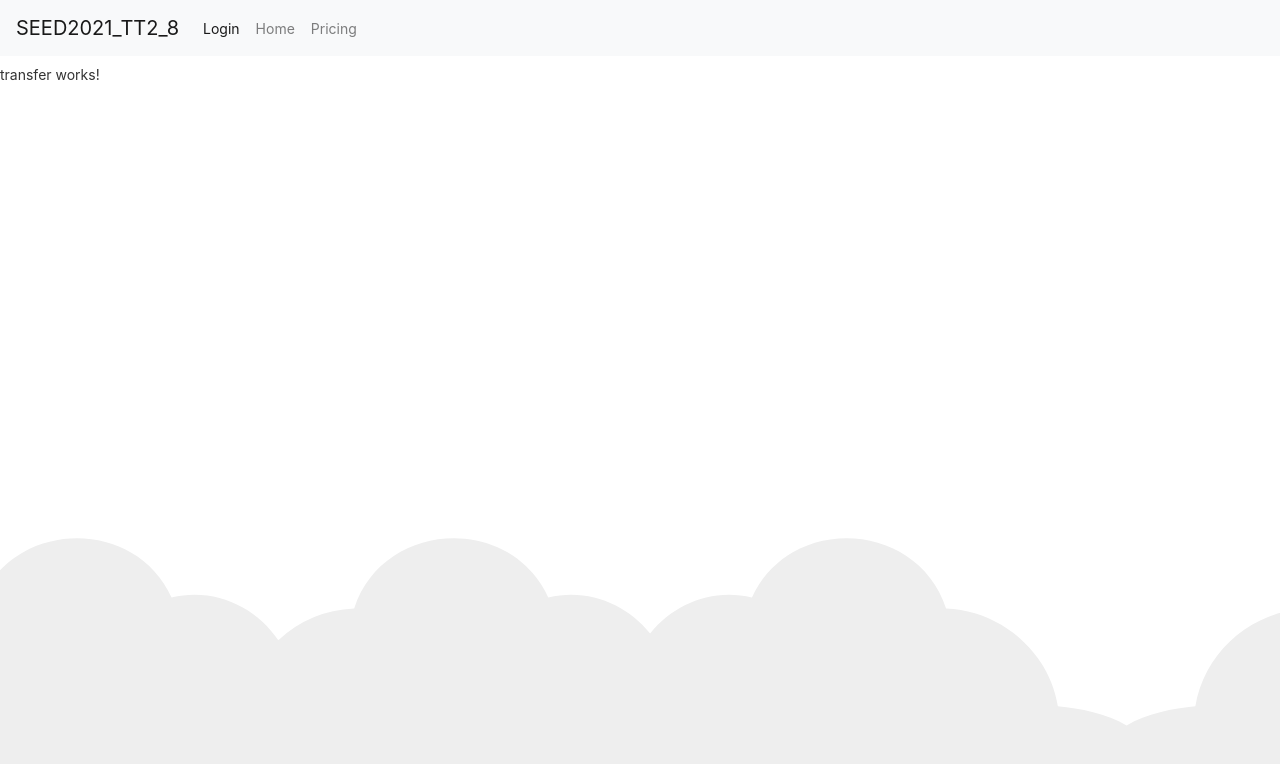
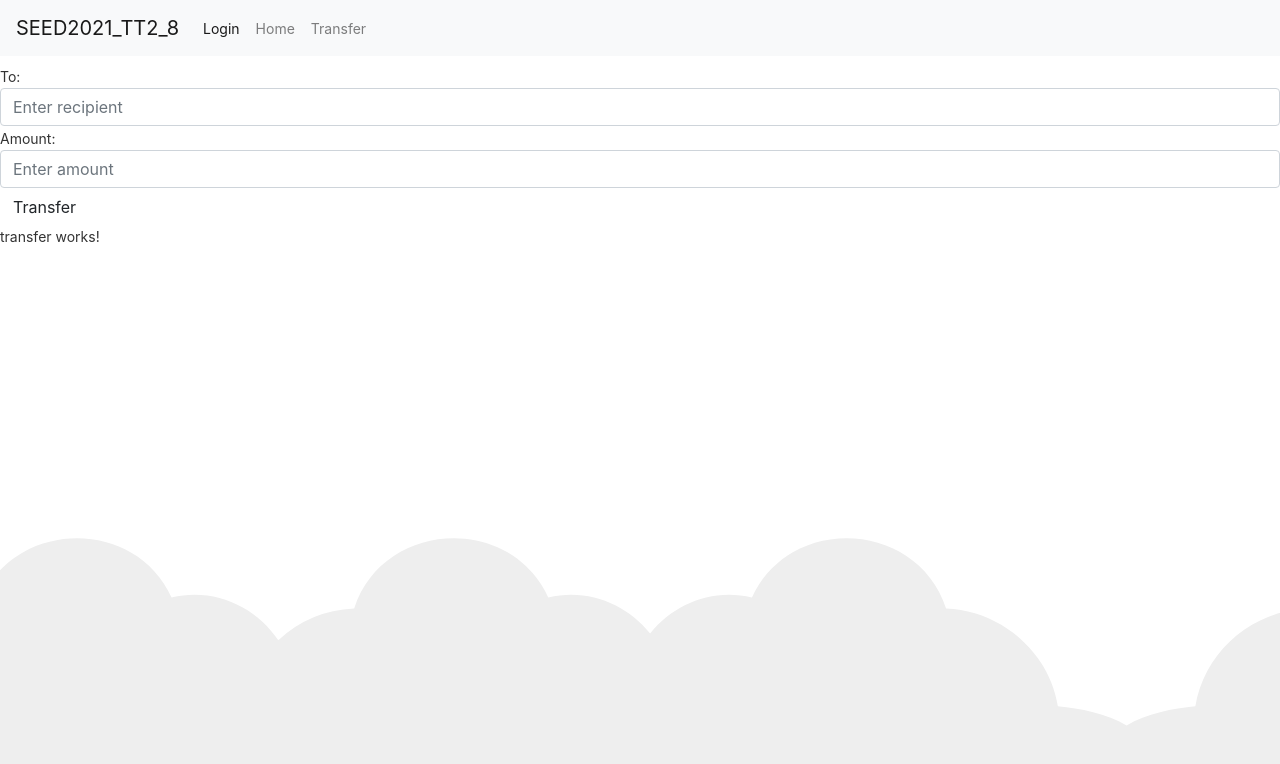
Before and after one commit to shaun-13/DBS-TechTrek, an Angular app in the folder hackathon/: page /transfer in a window 1280 px wide. Shown: the top 764 px of the page. Built offline with nearby package versions, Linux system fonts and the light colour scheme.

Commit message:
updated transfer page
updated transfer page

```diff
--- a/hackathon/src/app/app.component.html
+++ b/hackathon/src/app/app.component.html
@@ -311,7 +311,7 @@
         <a class="nav-link" routerLink="home">Home</a>
       </li>
       <li class="nav-item">
-        <a class="nav-link" routerLink="transfer">Pricing</a>
+        <a class="nav-link" routerLink="transfer">Transfer</a>
       </li>
     </ul>
   </div>
--- a/hackathon/src/app/transfer/transfer.component.html
+++ b/hackathon/src/app/transfer/transfer.component.html
@@ -1 +1,9 @@
+
+To: <input type="text" name="payee" id="payee" [(ngModel)]="payee" [value]="payee" placeholder="Enter recipient"
+class="form-control">
+
+Amount: <input type="text" name="amount" id="amount" [(ngModel)]="amount" [value]="amount" placeholder="Enter amount"
+class="form-control">
+
+<button class="btn" (click)="addTodo()">Transfer</button>
 <p>transfer works!</p>
--- a/hackathon/src/app/transfer/transfer.component.ts
+++ b/hackathon/src/app/transfer/transfer.component.ts
@@ -6,10 +6,16 @@ import { Component, OnInit } from '@angular/core';
   styleUrls: ['./transfer.component.css']
 })
 export class TransferComponent implements OnInit {
-
+  payee?: string;
+  amount?: string;
   constructor() { }
 
   ngOnInit(): void {
   }
 
+  addTodo(){
+    console.log(this.payee);
+    console.log(this.amount);
+  }
+
 }
```
Also changed, not shown: hackathon/src/app/app.module.ts (+6 -1 lines).
